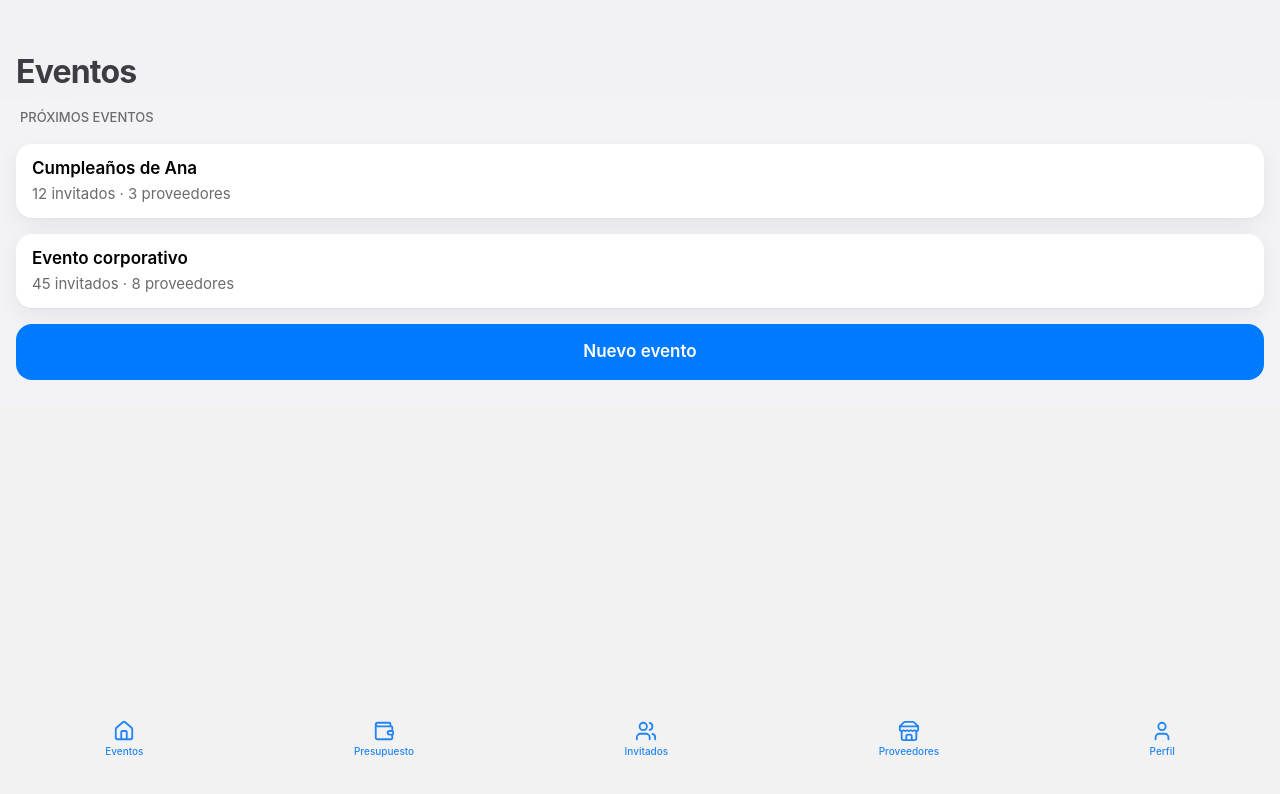
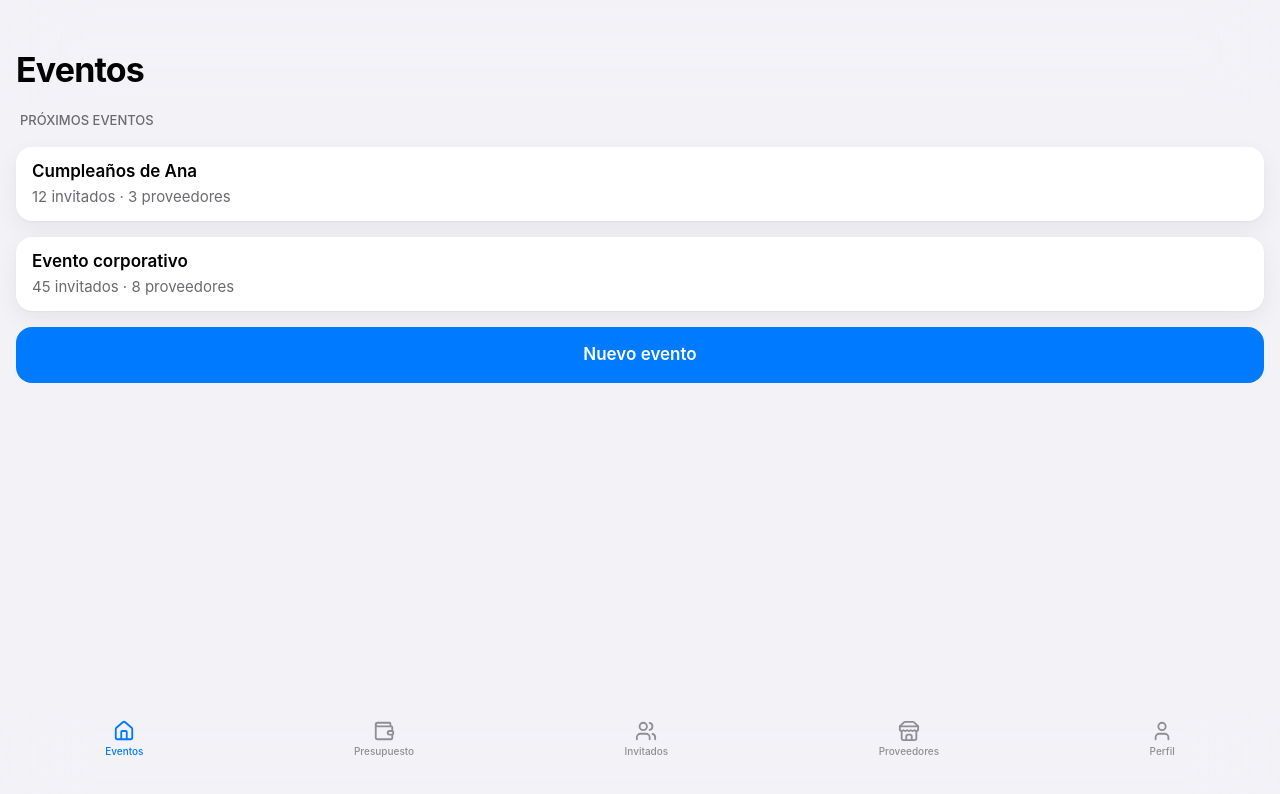
Before and after one commit to panchoroggero-svg/PlannIt, a React (Vite) app: page / in a window 1280 px wide. Shown: the top 794 px of the page. Built offline with nearby package versions, Linux system fonts and the light colour scheme.

Commit message:
iOS-style tab bar colors and smoother collapsing header

```diff
--- a/src/app/components/IosHeader.tsx
+++ b/src/app/components/IosHeader.tsx
@@ -9,7 +9,7 @@ export default function IosHeader({ title }: IosHeaderProps) {
 
   useEffect(() => {
     const onScroll = () => {
-      setCollapsed(window.scrollY > 32)
+      setCollapsed(window.scrollY > 24)
     }
 
     window.addEventListener("scroll", onScroll)
@@ -17,46 +17,38 @@ export default function IosHeader({ title }: IosHeaderProps) {
   }, [])
 
   return (
-    <header className="sticky top-0 z-40">
-      {/* UNA sola lámina (status bar + header) */}
-      <div
+    <header
       className="
-          bg-[#F2F2F2]/45
+        sticky top-0 z-40
+        bg-[#F2F2F7]/40
         backdrop-blur-2xl
       "
       style={{ paddingTop: "env(safe-area-inset-top)" }}
     >
-        {/* Header colapsado (status-bar aware) */}
+      {/* Header colapsado */}
       <div
         className={`
-            h-11
+          h-10
           flex items-center justify-center
           transition-opacity duration-200
           ${collapsed ? "opacity-100" : "opacity-0"}
         `}
       >
-          <span className="text-[17px] font-semibold text-[#3C3C43]">
-            {title}
-          </span>
+        <span className="text-[17px] font-semibold">{title}</span>
       </div>
 
-        {/* Large Title */}
-        <div className="px-4 pb-1 pt-1">
+      {/* Large title */}
+      <div className="px-4 pb-2 pt-1">
         <h1
           className={`
-              text-[32px] font-bold tracking-tight text-[#3C3C43]
+            text-[34px] font-bold tracking-tight
             transition-all duration-200
-              ${
-                collapsed
-                  ? "opacity-0 translate-y-2"
-                  : "opacity-100 translate-y-0"
-              }
+            ${collapsed ? "opacity-0 -translate-y-1" : "opacity-100"}
           `}
         >
           {title}
         </h1>
       </div>
-      </div>
     </header>
   )
 }
--- a/src/app/components/Layout.tsx
+++ b/src/app/components/Layout.tsx
@@ -1,27 +1,27 @@
 import { Outlet, NavLink } from "react-router-dom"
 import { Home, Wallet, Users, Store, User } from "lucide-react"
-import type { ReactNode } from "react"
 
 export function Layout() {
   return (
-    <div className="min-h-screen bg-[#F2F2F2]">
+    <div className="min-h-screen bg-[#F2F2F7]">
       {/* CONTENIDO */}
       <div className="pb-[88px]">
         <Outlet />
       </div>
 
-      {/* TAB BAR estilo iOS */}
+      {/* TAB BAR iOS */}
       <nav
         className="fixed bottom-0 left-0 right-0 z-50"
         style={{ paddingBottom: "env(safe-area-inset-bottom)" }}
       >
-        <div className="bg-[#F2F2F2]/45 backdrop-blur-2xl">
+        {/* vidrio iOS real */}
+        <div className="bg-[#F2F2F7]/40 backdrop-blur-2xl">
           <div className="h-[88px] flex justify-around pt-2">
-            <Tab to="/" icon={<Home size={22} />} label="Eventos" />
-            <Tab to="/budget" icon={<Wallet size={22} />} label="Presupuesto" />
-            <Tab to="/guests" icon={<Users size={22} />} label="Invitados" />
-            <Tab to="/providers" icon={<Store size={22} />} label="Proveedores" />
-            <Tab to="/profile" icon={<User size={22} />} label="Perfil" />
+            <Tab to="/" label="Eventos" icon={Home} />
+            <Tab to="/budget" label="Presupuesto" icon={Wallet} />
+            <Tab to="/guests" label="Invitados" icon={Users} />
+            <Tab to="/providers" label="Proveedores" icon={Store} />
+            <Tab to="/profile" label="Perfil" icon={User} />
           </div>
         </div>
       </nav>
@@ -31,28 +31,30 @@ export function Layout() {
 
 function Tab({
   to,
-  icon,
   label,
+  icon: Icon,
 }: {
   to: string
-  icon: ReactNode
   label: string
+  icon: React.ElementType
 }) {
   return (
-    <NavLink
-      to={to}
-      end
-      className={({ isActive }) =>
-        `
-        flex flex-col items-center gap-0.5
-        text-[10px] font-medium
-        no-underline
-        ${isActive ? "text-[#2385F3]" : "text-[#8E8E93]"}
-        `
-      }
-    >
-      {icon}
-      <span>{label}</span>
+    <NavLink to={to} className="flex flex-col items-center gap-0.5">
+      {({ isActive }) => (
+        <>
+          <Icon
+            size={22}
+            className={isActive ? "text-[#007AFF]" : "text-[#8E8E93]"}
+          />
+          <span
+            className={`text-[10px] font-medium ${
+              isActive ? "text-[#007AFF]" : "text-[#8E8E93]"
+            }`}
+          >
+            {label}
+          </span>
+        </>
+      )}
     </NavLink>
   )
 }
```
Lines whose indentation alone changed are shown as unchanged.
